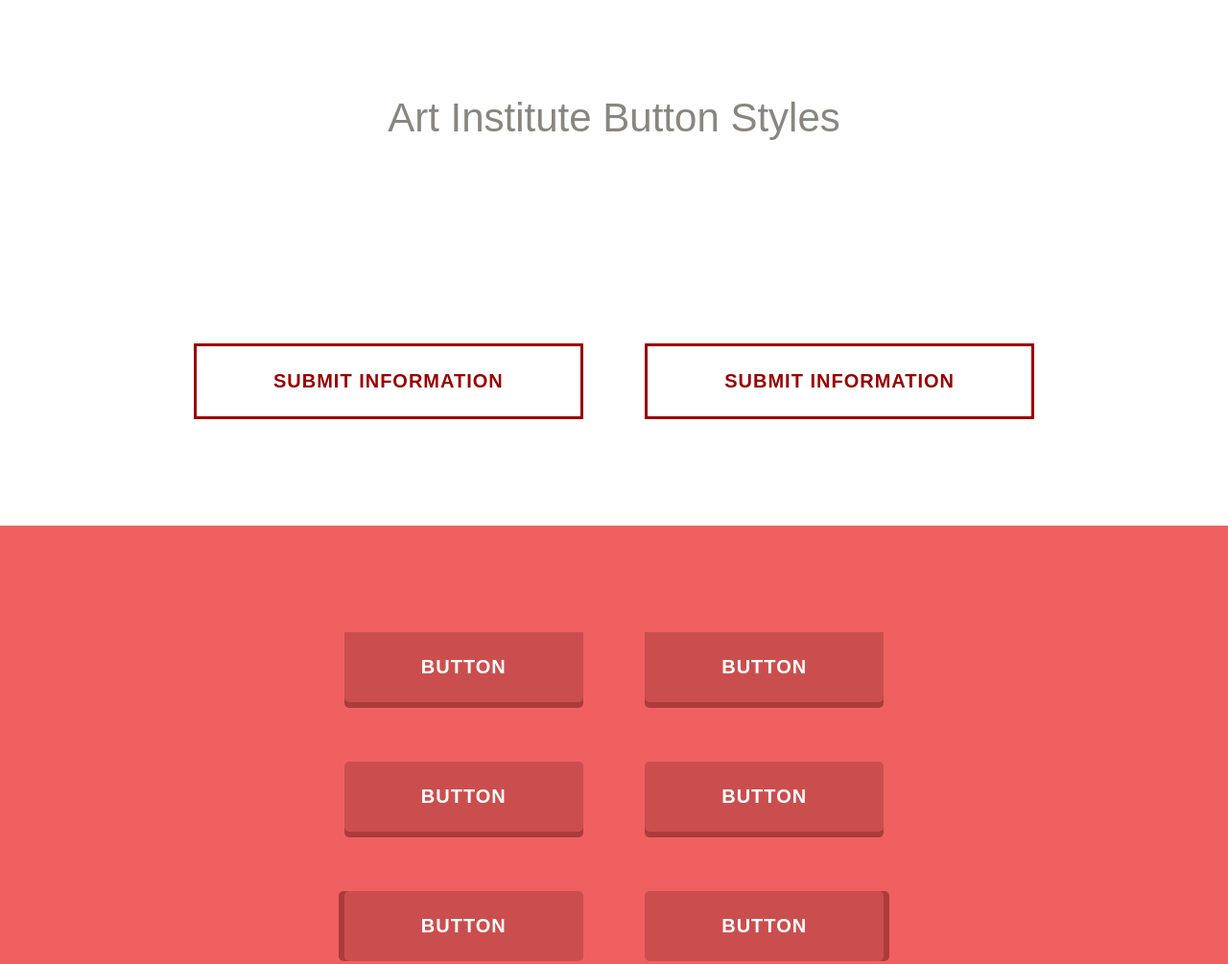
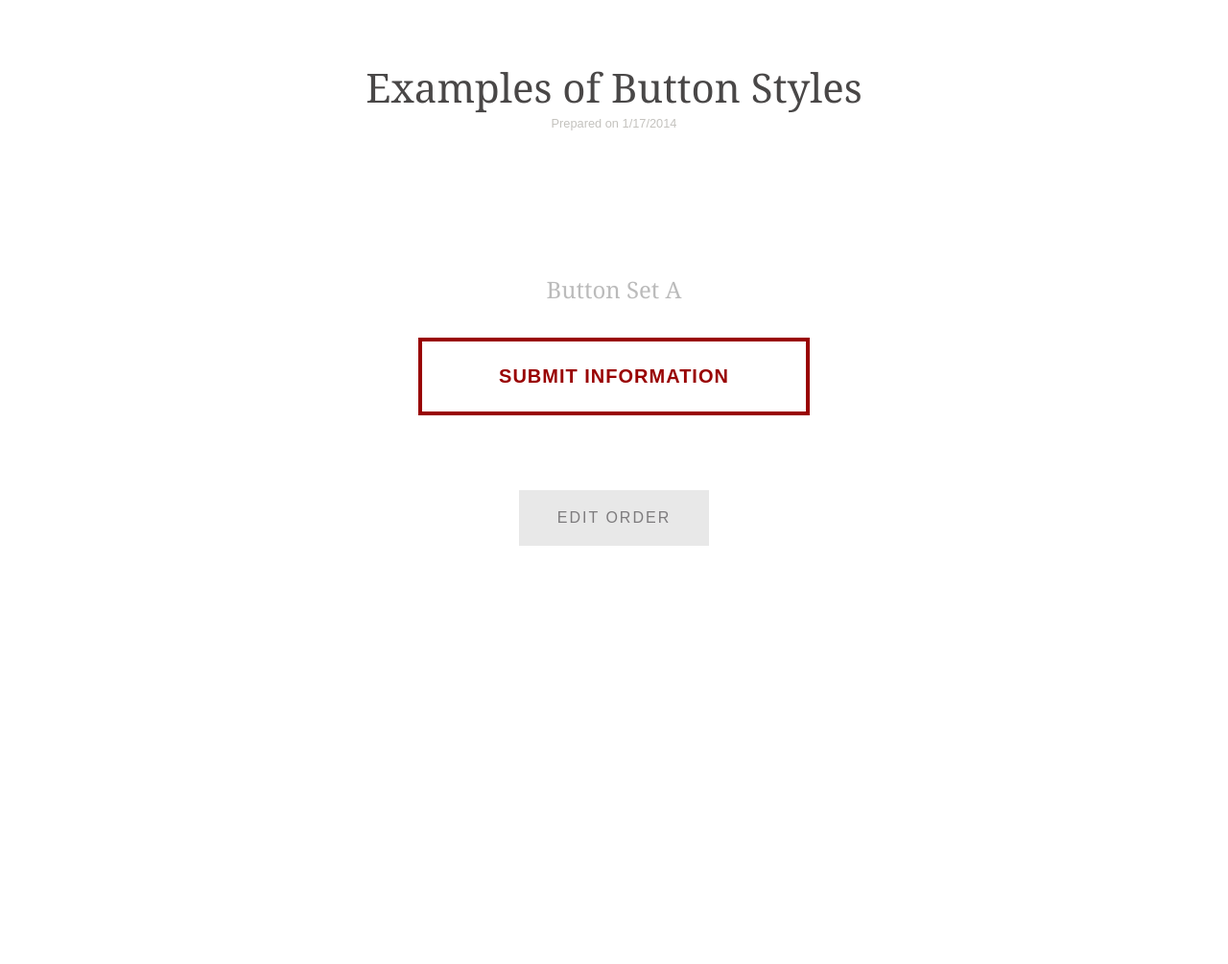
Before and after one commit to silaslevi/silaslevi.github.io, a plain HTML site: page index.html in a window 1280 px wide. Shown: the top 1005 px of the page at 96% size. After the commit the page ends 800 px from the top, so only its background shows below. Drawn offline with Linux system fonts and the light colour scheme.

Commit message:
Added Button Styles

```diff
--- a/css/component.css
+++ b/css/component.css
@@ -30,6 +30,26 @@
 	transition: all 0.3s;
 }
 
+.btn-tertiary {
+	border: none;
+	font-family: 'Arial';
+	font-size: 16px;
+	color: inherit;
+	background: none;
+	cursor: pointer;
+	padding: 20px 40px;
+	display: inline-block;
+	margin: 15px 30px;
+	text-transform: uppercase;
+	letter-spacing: 2px;
+	font-weight: 400;
+	outline: none;
+	position: relative;
+	/*-webkit-transition: all 0.3s;
+	-moz-transition: all 0.3s;
+	transition: all 0.3s;*/
+}
+
 .btn:after {
 	content: '';
 	position: absolute;
@@ -135,7 +155,7 @@
 
 /* Button 1 */
 .btn-1 {
-	border: 3px solid #990000;
+	border: 4px solid #990000;
 	color: #990000;
 }
 
@@ -148,8 +168,9 @@
 }
 
 .btn-1a:active {
+	border: 4px solid #65100C;
 	color: #FFF;
-	background: #b2a582;
+	background: #65100C;
 
 }
 
@@ -295,9 +316,9 @@
 
 /* Button 2 */
 .btn-2 {
-	background: #cb4e4e;
-	color: #fff;
-	box-shadow: 0 6px #ab3c3c;
+	background: #E8E8E8;
+	color: #7D7B7D;
+	/*box-shadow: 0 6px #ab3c3c;*/
 	-webkit-transition: none;
 	-moz-transition: none;
 	transition: none;
@@ -305,12 +326,12 @@
 
 /* Button 2a */
 .btn-2a {
-	border-radius: 0 0 5px 5px;
+	border-radius: 0 0 0px 0px;
 }
 
 .btn-2a:hover {
-	box-shadow: 0 4px #ab3c3c;
-	top: 2px;
+	box-shadow: 0 2px #ab3c3c;
+	/*top: 2px;*/
 }
 
 .btn-2a:active {
--- a/css/default.css
+++ b/css/default.css
@@ -22,6 +22,19 @@ body {
 	background: #fff;
 }
 
+h1 {font-family: 'Georgia';
+	font-weight:100;
+	color:#494747;
+}
+
+h2 {font-family: 'Georgia';
+	font-weight:100;
+	color:#BBBBBB;
+}
+
+
+
+
 a {
 	color: #888;
 	text-decoration: none;
@@ -35,8 +48,9 @@ a:active {
 /* Header Style */
 .main,
 .container > header {
+	text-align: center;
 	margin: 0 auto;
-	padding: 6em;
+	padding: 4em;
 }
 
 .container > header {
@@ -51,10 +65,11 @@ a:active {
 }
 
 .container > header span {
-	display: block;
-	font-size: 60%;
+	text-align:center;
+	display: inline;
+	font-size: 80%;
 	opacity: 0.5;
-	padding: 0 0 0.6em 0.1em;
+	padding: 0;
 }
 
 /* To Navigation Style */
@@ -127,7 +142,7 @@ a:active {
 
 .container > section {
 	margin: 0 auto;
-	padding: 5em 3em;
+	padding: 2em 1em;
 	text-align: center;
 	color: #fff;
 }
@@ -148,7 +163,7 @@ a:active {
 }
 
 .color-1 {
-	background: ##F8F8FF;
+	background: #FFF;
 }
 
 .color-2 {
--- a/index.html
+++ b/index.html
@@ -16,22 +16,23 @@
 		<div class="container">
 			<!-- Top Navigation -->
 			<div class="codrops-top clearfix">
-		<span></span></a></div>
+			</div>
 			<header>
-				<h1>Art Institute Button Styles</h1>
+				<h1>Examples of Button Styles</h1><span>Prepared on 1/17/2014</span>
 			</header>
 			<section class="color-1">
 				<p class="text note-touch">Note that on mobile devices the effects might not all work as intended.</p>
-				<p>
+			  <p>	<h2> Button Set A </h2>
 					<button class="btn btn-1 btn-1a">Submit Information</button>
-					<button class="btn btn-1 btn-1b">Submit Information</button>
-
 				</p>
 
-			</section>
-			<section class="color-2">
+            	<p>	<button class="btn btn-tertiary btn-2 btn-2a">Edit Order</button>
+                <!--<button class="btn btn-1 btn-1b">Submit Information</button>-->
+              </p>
+            </section>
+            <!-- <section class="color-2">
 				<p>
-					<button class="btn btn-2 btn-2a">Button</button>
+
 					<button class="btn btn-2 btn-2b">Button</button>
 				</p>
 				<p>
@@ -107,7 +108,7 @@
 					<button class="btn btn-6 btn-6k">Button</button>
 					<button class="btn btn-6 btn-6l">Button</button>
 				</p>
-			</section>
+			</section>-->
 
 		</div><!-- /container -->
 		<script src="js/classie.js"></script>
```
